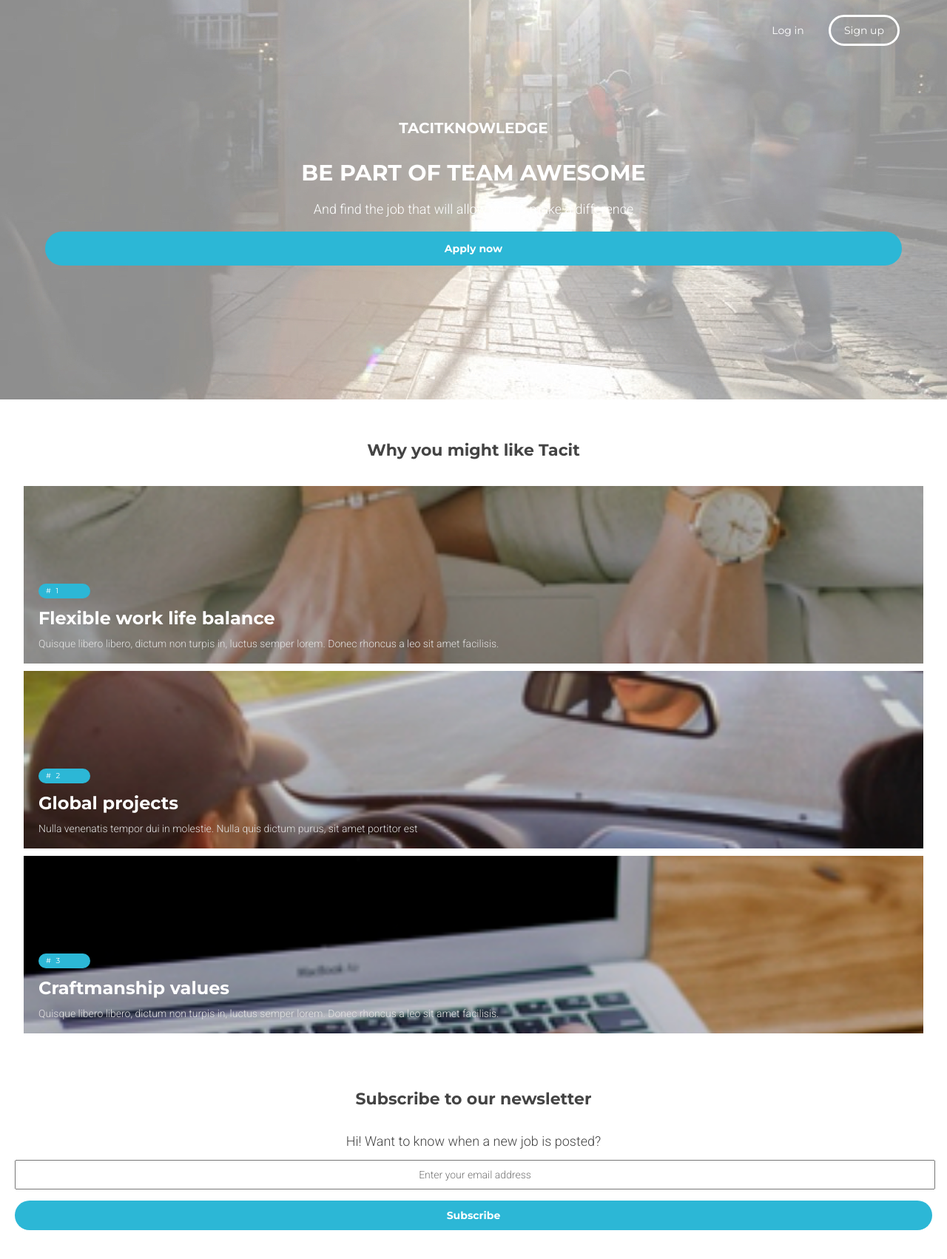
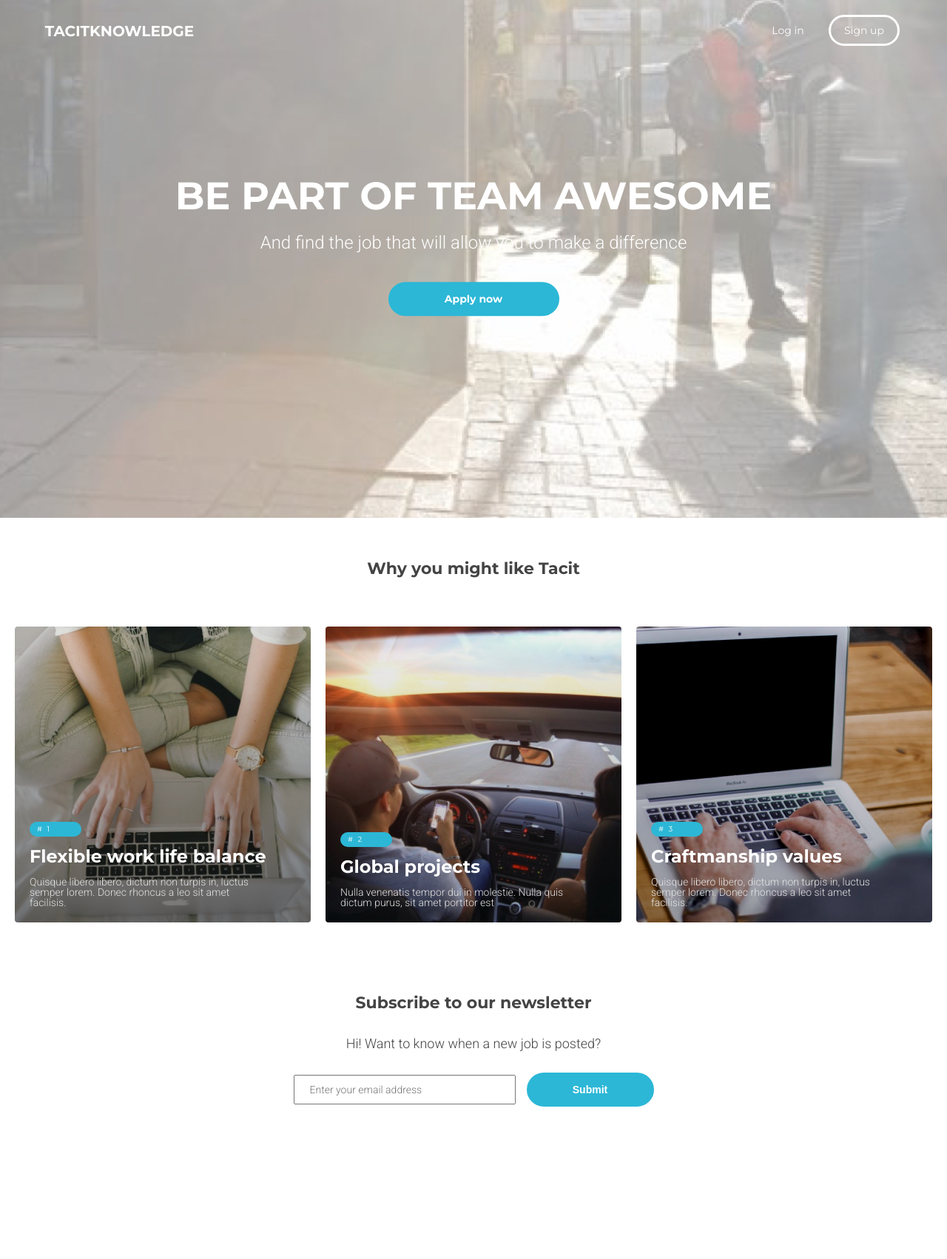
Before and after one commit to frdvorak/march19_website5, a React (Create React App) app: page / in a window 1280 px wide. Shown: the top 1702 px of the page at 74% size. After the commit the page ends 1576 px from the top, so only its background shows below. Built offline with nearby package versions, Linux system fonts and the light colour scheme.

Commit message:
tablet styles complete

```diff
--- a/src/App.css
+++ b/src/App.css
@@ -17,6 +17,9 @@
   color: #ffffff;
   z-index: 10;
 }
+.navigation__title {
+  display: none;
+}
 .navigation__li {
   display: inline-block;
   height: 36px;
@@ -34,7 +37,7 @@
   color: #2cb7d6;
   font-weight: 700;
 }
-.navigation__li:nth-of-type(2) {
+.navigation__li:nth-of-type(3) {
   border: 3px solid #ffffff;
 }
 
@@ -63,9 +66,14 @@
 }
 .header__wrapper__h1 {
   font-size: 30px;
+  display: block;
+  width: 80%;
+  margin: auto;
   margin-bottom: 20px;
 }
 .header__wrapper__p {
+  width: 90%;
+  margin: auto;
   font-size: 18px;
   font-family: 'Roboto', sans-serif;
   font-weight: 300;
@@ -92,14 +100,12 @@
 
 /* Section **********************************/
 .section__h4 {
-  font-size: 22px;
+  font-size: 18px;
   font-weight: 700;
   color: #444444;
   margin-top: 55px;
   margin-bottom: 35px;
 }
-
-
 /* Article **********************************/
 .article {
  display: block;
@@ -116,6 +122,7 @@
  margin: auto;
  margin-top: 10px;
  text-align: left;
+ border-radius: 4px;
 }
 .article__wrapper {
   display: block;
@@ -165,34 +172,35 @@
   padding: 20px;
 }
 .footer__h1 {
-  font-size: 22px;
+  font-size: 18px;
   font-weight: 700;
   color: #444444;
   margin-top: 55px;
-  margin-bottom: 35px;
 }
 .footer__form__label {
+  display: block;
   font-size: 18px;
   line-height: 14px;
   font-family: 'Roboto', sans-serif;
   font-weight: 300;
   color: #444444;
   margin-top: 55px;
-  margin-bottom: 35px;
 }
 .footer__form__input {
   display: block;
+  box-sizing: border-box;
   width: 100%;
   font-family: 'Roboto', sans-serif;
   font-weight: 300;
   font-size: 14px;
   line-height: 14px;
-  margin-top: 15px;
+  margin-top: 35px;
   text-align: center;
-  padding: 10px 0;
+  padding: 10px 10px 10px 20px;
 }
 .footer__form__submit {
   display: block;
+  box-sizing: border-box;
   width: 100%;
   font-weight: 700;
   font-size: 14px;
@@ -203,4 +211,92 @@
   text-align: center;
   border-radius: 40px;
   background-color: #2cb7d6;
+  border: 3px solid #2cb7d6;
+  transition: all 0.2s;
 }
+.footer__form__submit:hover {
+  color: #2cb7d6;
+  background-color: rgba(0,0,0,0);
+}
+
+
+
+
+/* TABLET STYLES **********************************/
+@media (min-width: 769px) {
+  /* TABLET STYLES - Navigation **********************************/
+.navigation__title {
+  display: inline-block;
+  position: absolute;
+  left: 5%;
+  top: 30px;
+  font-size: 20px;
+  margin-bottom: 30px;
+  font-weight: 900;
+}
+ /* TABLET STYLES - Header **********************************/
+.header {
+ background-image: url('/img/header@2x.jpg');
+ height: 700px;
+}
+.header__wrapper__h3 {
+  display: none;
+}
+.header__wrapper__h1 {
+  font-size: 52px;
+}
+.header__wrapper__p {
+  font-size: 24px;
+  line-height: 24.5px;
+}
+.header__wrapper__button {
+  width: 225px;
+  margin: 40px auto;
+}
+/* TABLET STYLES -  Section **********************************/
+.section__h4 {
+  font-size: 22px;
+  font-weight: 700;
+}
+/* TABLET STYLES -  Article **********************************/
+.articles_grid {
+display: grid;
+grid-template-columns: auto auto auto;
+grid-template-rows: auto;
+grid-gap: 20px;
+padding: 20px;
+}
+.article {
+ width: 100%;
+ height: 400px;
+}
+.article:nth-of-type(1){
+  background-image: url('/img/article1_@2x.jpg');
+}
+.article:nth-of-type(2){
+  background-image: url('/img/article2_@2x.jpg');
+}
+.article:nth-of-type(3){
+  background-image: url('/img/article3_@2x.jpg');
+}
+/* TABLET STYLES -  Footer **********************************/
+.footer__h1 {
+  font-size: 22px;
+}
+.footer__form__label {
+  margin-top: 35px;
+}
+.footer__form__input {
+  display: inline-block;
+  width: 300px;
+  text-align: left;
+}
+.footer__form__submit {
+  display: inline-block;
+  width: 172px;
+  margin: 15px 0 60px 15px;
+
+}
+
+
+}
--- a/src/components/footer.js
+++ b/src/components/footer.js
@@ -7,9 +7,9 @@ class Footer extends Component {
             <footer className="footer">
                 <h1 className="footer__h1">Subscribe to our newsletter</h1>
                 <form className="footer__form" action="">
-                    <label className="footer__form__label" for="subscribe">Hi! Want to know when a new job is posted?</label>
+                    <label className="footer__form__label" htmlFor="subscribe">Hi! Want to know when a new job is posted?</label>
                     <input className="footer__form__input" type="text" id="subscribe" name="email" placeholder="Enter your email address" />
-                    <imput className="footer__form__submit" type="submit" id="submit" name="submit" >Subscribe</imput>
+                    <input className="footer__form__submit" type="submit" id="submit" name="Submit" />
                 </form>
             </footer>
         );
--- a/src/components/navigation.js
+++ b/src/components/navigation.js
@@ -6,6 +6,7 @@ class Navigation extends Component {
         return (
             <nav>
                 <ul className="navigation">
+                    <li className="navigation__title">TACITKNOWLEDGE</li>
                     <li className="navigation__li">Log in</li>
                     <li className="navigation__li">Sign up</li>
                 </ul>
--- a/src/components/section.js
+++ b/src/components/section.js
@@ -7,7 +7,7 @@ class Section extends Component {
             {
                 number: 1,
                 title: "Flexible work life balance",
-                description: "Quisque libero libero, dictum non turpis in, luctus semper lorem. Donec rhoncus a leo sit amet facilisis."
+                description: "Quisque libero libero, dictum non turpis in, luctus semper lorem. Donec rhoncus a leo sit amet facilisis.",
             },
             {
                 number: 2,
@@ -25,12 +25,15 @@ class Section extends Component {
         return (
             <section className="section">
                 <h4 className="section__h4">Why you might like Tacit</h4>
+                <div className="articles_grid">
                     {this.state.articles.map(function (article) {
                         return (
                             <Article key={article.number} number={article.number} title={article.title} description={article.description} />
                         )
                     })
                     }
+                </div>
+
             </section>
         );
     }
```
Lines whose indentation alone changed are shown as unchanged.
